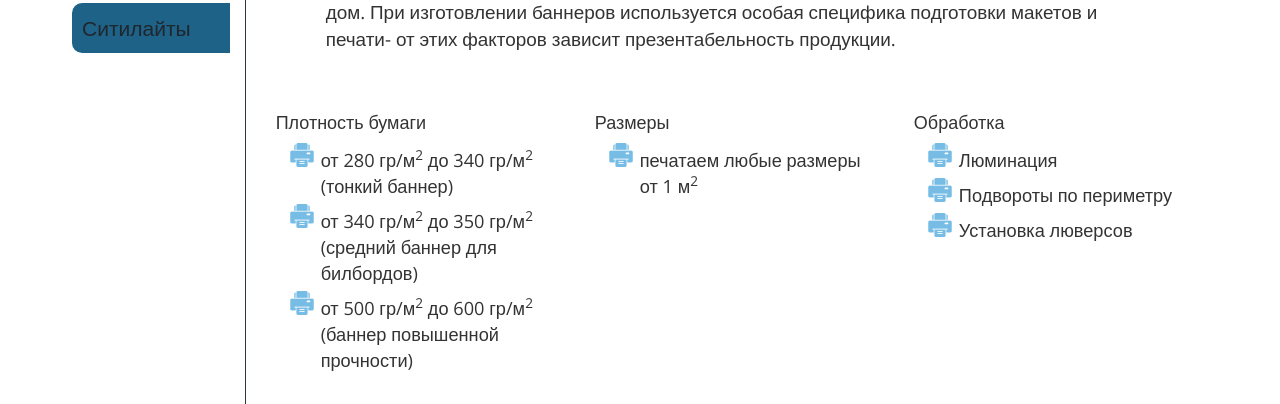
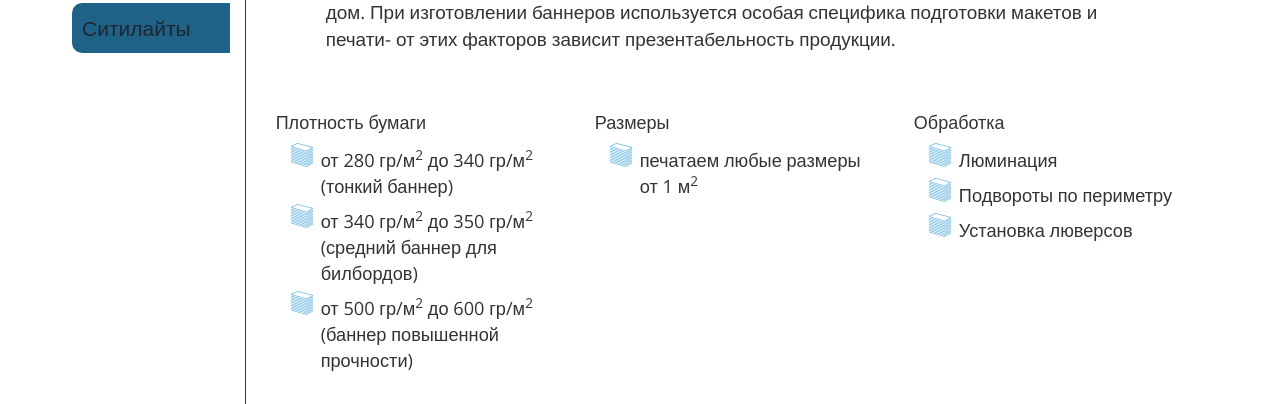
Before and after one commit to peregudova-dasha/skimp, a PHP site: page /lfp.html in a window 1280 px wide. Shown: the part 648-1052 px from the top of the page. Run offline with PHP 8.4, Linux system fonts and the light colour scheme.

Commit message:
Update style.css

```diff
--- a/style.css
+++ b/style.css
@@ -615,7 +615,7 @@ header #navigation .navbar .dropdown-menu li a {
   margin: 0 5px;
 }
 .tab_content .types ul {
-  list-style-image: url("img/list_style4.png");
+  list-style-image: url("img/list_style2.png");
 }
 .tab_content .types ul li {
   font-size: 1.3em;
```
